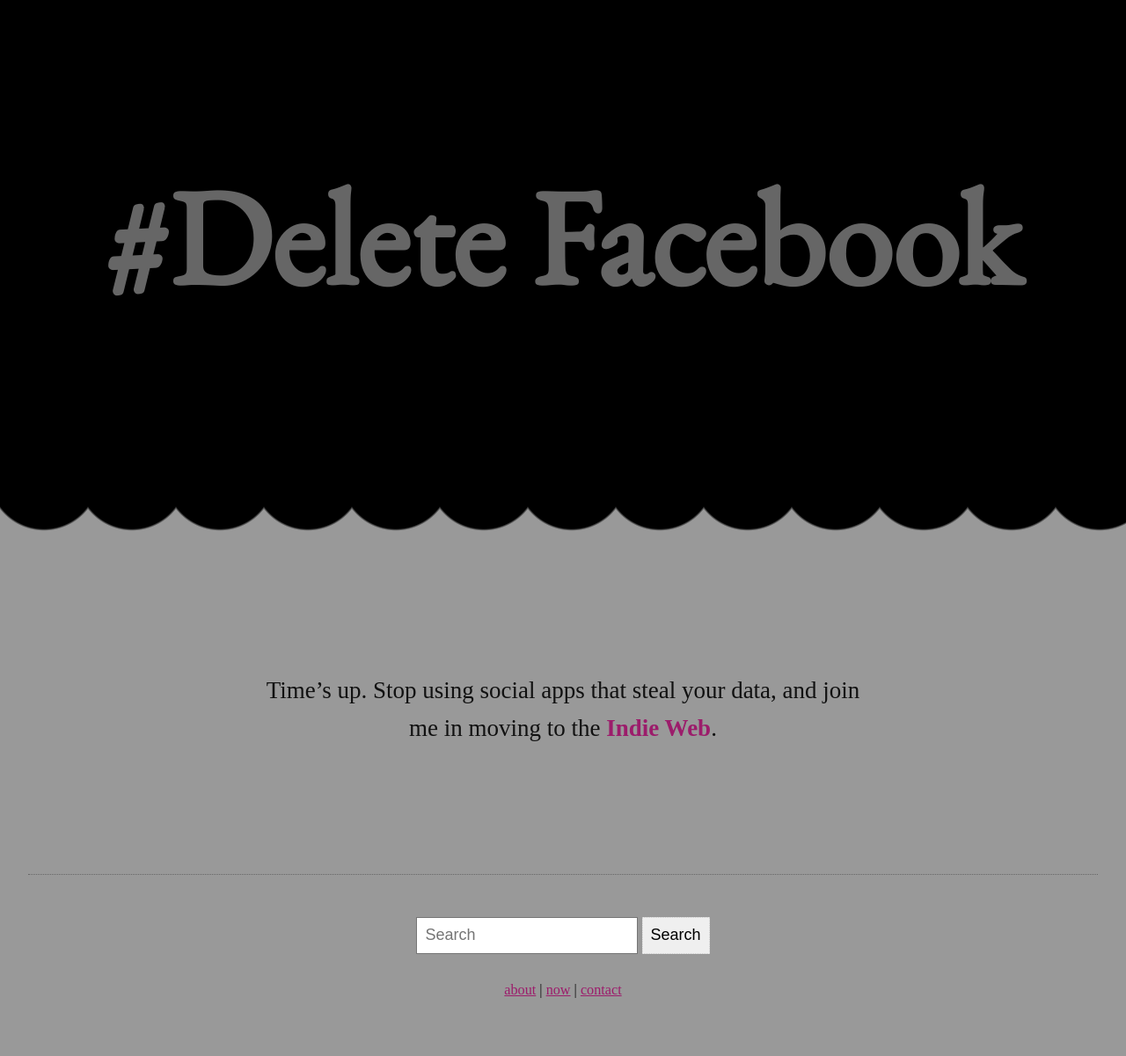
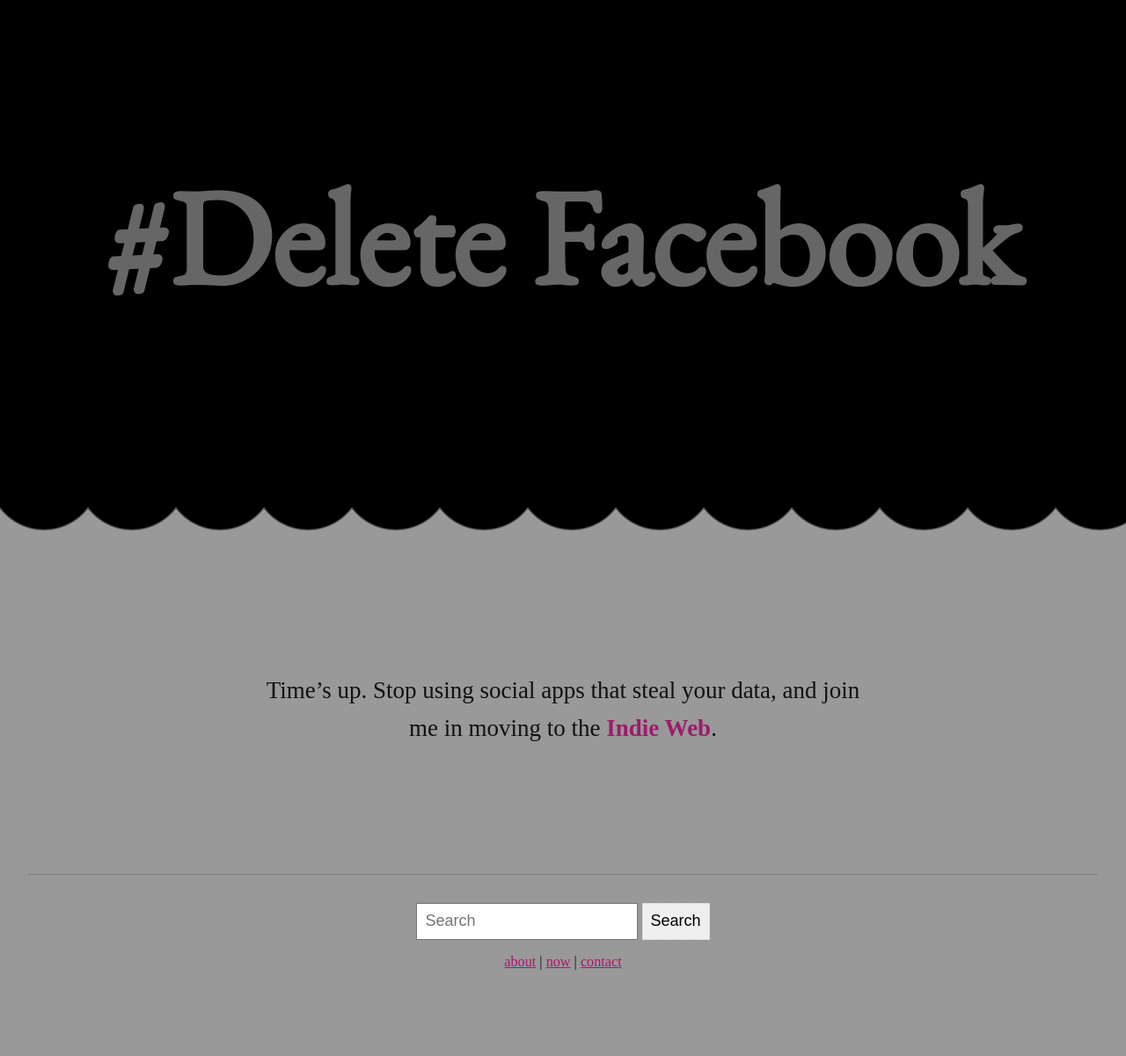
Before and after one commit to cidneyhamilton/cidneyhamilton.com, a Jekyll site: the page built from index.md, in a window 1280 px wide. Shown: the whole page at 88% size. Built offline with Jekyll 4.4.1, drawn with Linux system fonts in a browser that asks for light colours; after the commit the page ends 1169 px from its top, so only the background shows below that.

Commit message:
Clean up markup.

```diff
--- a/_config.yml
+++ b/_config.yml
@@ -4,6 +4,8 @@
 email: cidney@cidneyhamilton.com
 url: http://cidneyhamilton.com
 
+favicon: "/assets/images/favicon.ico"
+
 # Build settings
 
 plugins:
--- a/_layouts/home.html
+++ b/_layouts/home.html
@@ -15,11 +15,9 @@
 </div>
 
   <footer>
-	<p>
-	  {% include search-form.html %}
-	</p>
+	{% include search-form.html %}
 
-		{% include nav.html %}
+	{% include nav.html %}
   </footer>
 
 </body>
--- a/assets/css/style.scss
+++ b/assets/css/style.scss
@@ -113,7 +113,7 @@
 }
 
 .search {
-	display: inline-block;
+	display: block;
 }
 
 .search input[type="submit"] {
```
